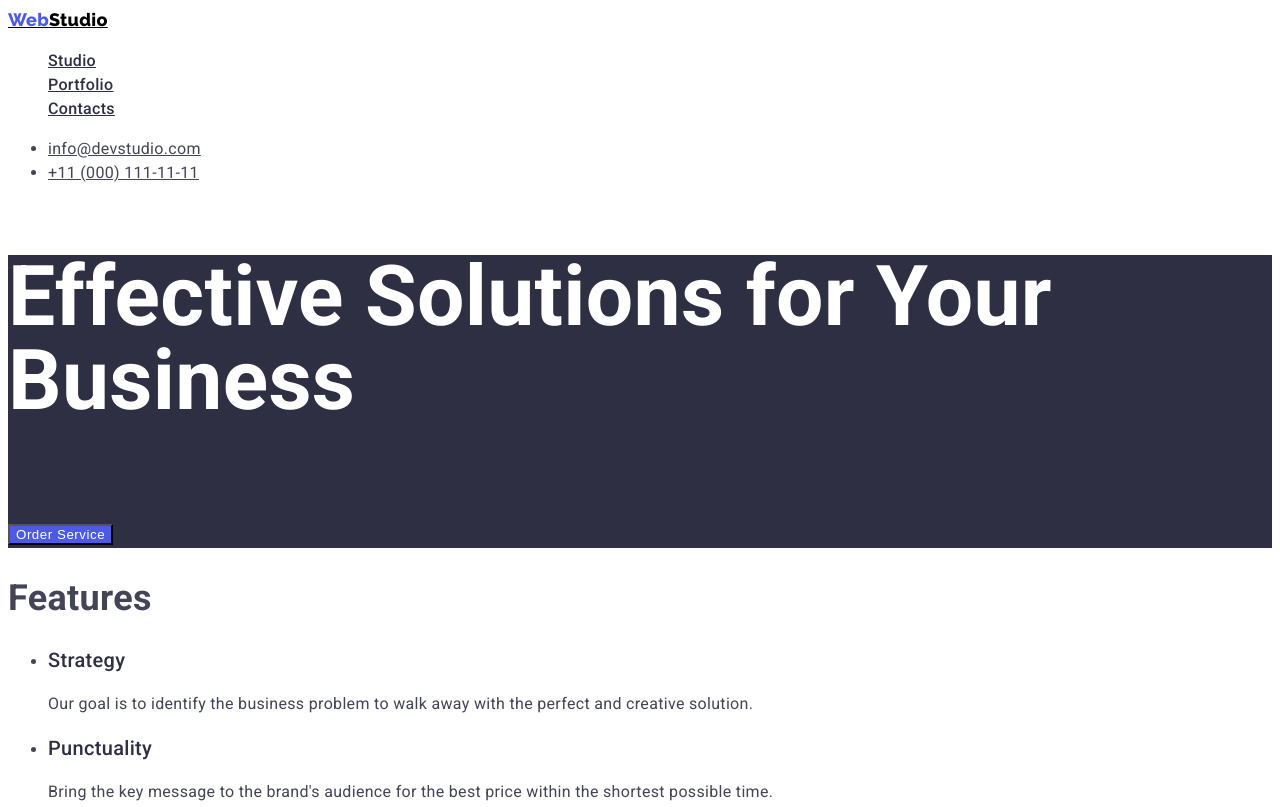
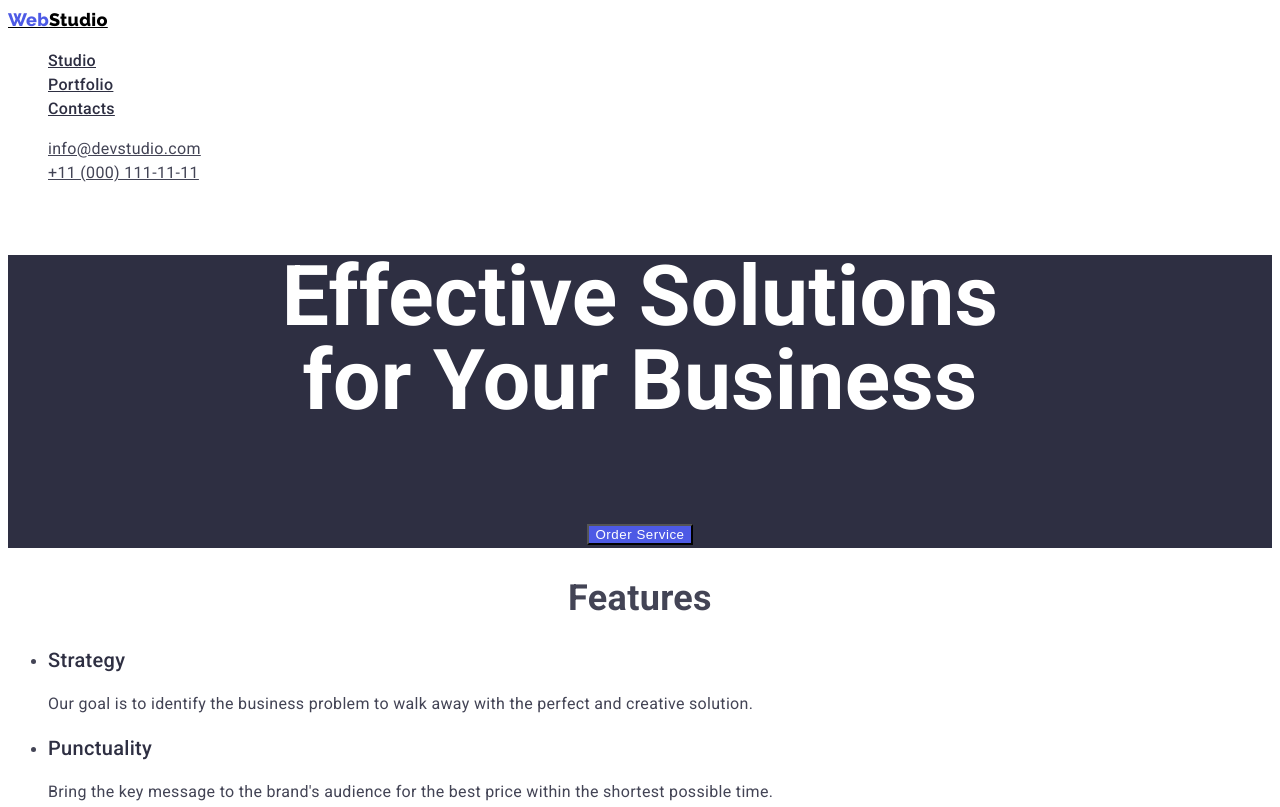
Before and after one commit to KatanES/goit-markup-hw-02, a plain HTML site: page index.html in a window 1280 px wide. Shown: the top 807 px of the page. Drawn offline with Linux system fonts and the light colour scheme.

Commit message:
Final commit

```diff
--- a/index.html
+++ b/index.html
@@ -15,14 +15,14 @@
         <nav>
             <a href="./index.html" class="logo"><span>Web</span>Studio</a>
             <ul class="site-nav list">
-                <li><a href="" class="link">Studio</a></li>
+                <li><a href="./index.html" class="link">Studio</a></li>
                 <li><a href="./portfolio.html" class="link">Portfolio</a></li>
                 <li><a href="" class="link">Contacts</a></li>
             </ul>
         </nav>
 
-        <address class="contacts list">
-            <ul>
+        <address class="contacts">
+            <ul class="list">
                 <li><a href="mailto:info@devstudio.com">info@devstudio.com</a></li>
                 <li><a href="tel:+110001111111">+11 (000) 111-11-11</a></li>
             </ul>
@@ -31,7 +31,7 @@
     </header>
     <main>
             <section class="hero">
-                <h1 hero-title>Effective Solutions for Your Business</h1>
+                <h1 hero-title>Effective Solutions<br>for Your Business</h1>
                 <button type="button" class="hero-button">Order Service</button>
             </section>
 
--- a/styles.css
+++ b/styles.css
@@ -1,9 +1,3 @@
-/* #2E2F42 - navy blue - текст заголовков и ссылок в навигации */
-/* #434455 - slate - основной цвет текста */
-/* #FFFFFF - белый */
-/* #E7E9FC - цвет текста в футере */
-/* #4D5AE5 - фон кнопки */
-/* #434455; - цвет контактов */
 :root {
     --primary-text-color: #434455;
     --primary-header-color: #2E2F42;
@@ -23,6 +17,21 @@
 
 .list {
     list-style: none;
+}
+
+h2 {
+    font-weight: 700;
+    font-size: 36px;
+    line-height: 40px;
+    text-transform: capitalize;
+    text-align: center;
+}
+
+h3 {
+    font-style: normal;
+    font-weight: 500;
+    font-size: 20px;
+    line-height: 1.2;
 }
 
 
@@ -63,12 +72,15 @@
     font-weight: 400;
 }
 
+/* hero section */
+
 .hero {
     background-color: var(--primary-background-color);
     color: #FFFFFF;
     font-weight: 700;
     font-size: 56px;
     line-height: 1;
+    text-align: center;
 }
 
 .hero .hero-button {
@@ -78,20 +90,7 @@
     letter-spacing: 0.04em;
 }
 
-h2 {
-    font-weight: 700;
-    font-size: 36px;
-    line-height: 40px;
-    text-transform: capitalize;
-}
-
-h3 {
-    font-style: normal;
-    font-weight: 500;
-    font-size: 20px;
-    line-height: 1.2;
-}
-
+/* main section */
 .Features .features-title {
     color: var(--primary-header-color);
 }
@@ -99,6 +98,8 @@ h3 {
 .team {
     background-color: #F4F4FD;
 }
+
+/* footer section */
 
 .page-footer {
     background-color: var(--primary-background-color);
@@ -114,7 +115,7 @@ h3 {
 }
 
 
-/* portfolio css */
+/* portfolio page */
 
 .filter {
     background-color: #E7E9FC;
```
Also changed, not shown: portfolio.html (+4 -4 lines).
